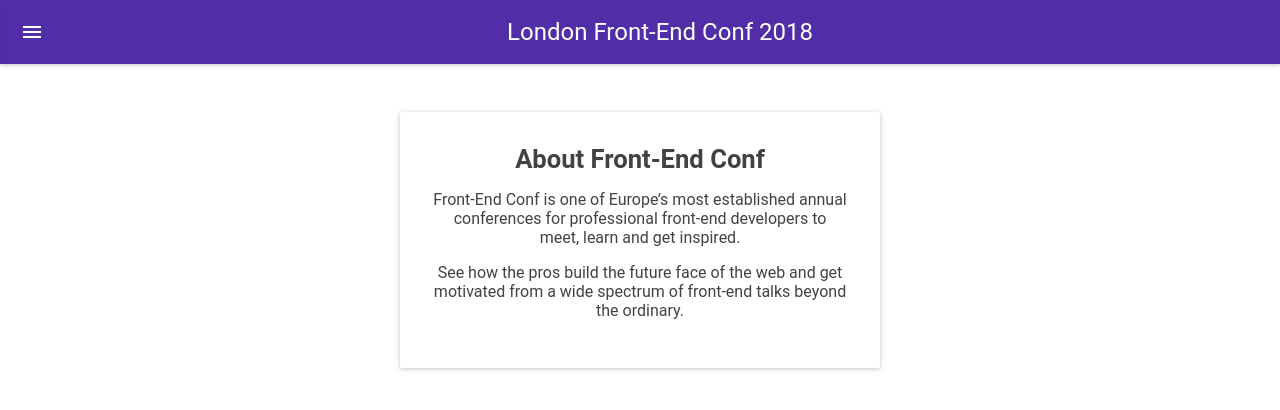
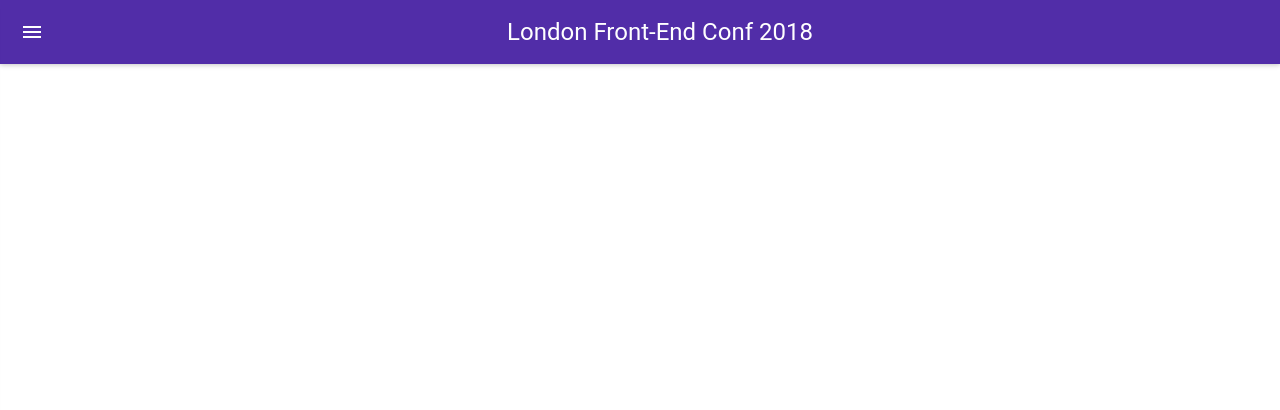
Before and after one commit to PiotrBerebecki/london-front-end-conf-registration-form, a React (Create React App) app: page /about in a window 1280 px wide. Shown: the top 410 px of the page. Built offline with nearby package versions, Linux system fonts and the light colour scheme; what react-tap-event-plugin would draw is missing.

Commit message:
Remove about view

```diff
--- a/src/AboutView.css
+++ /dev/null
@@ -1,24 +0,0 @@
-.about-view__container {
-  margin-left: auto;
-  margin-right: auto;
-  width: 90%;
-  max-width: 30em;
-}
-
-.about__container {
-  margin-top: 3rem;
-  width: 100%;
-  padding: 2rem;
-  text-align: center;
-}
-
-.about__title {
-  margin-bottom: 1rem;
-  font-size: 1.6rem;
-}
-
-.about__msg {
-  color: #424242;
-  font-size: 1rem;
-  margin-bottom: 1rem;
-}
--- a/src/AboutView.js
+++ /dev/null
@@ -1,22 +0,0 @@
-import React from 'react';
-import Paper from 'material-ui/Paper';
-
-import './AboutView.css';
-
-const AboutView = () => (
-  <div className="about-view__container">
-    <Paper className="about__container" zDepth={1}>
-      <h2 className="about__title">
-        About Front-End Conf
-      </h2>
-      <p className="about__msg">
-        Front-End Conf is one of Europe’s most established annual conferences for professional front-end developers to meet, learn and get inspired.
-      </p>
-      <p className="about__msg">
-        See how the pros build the future face of the web and get motivated from a wide spectrum of front-end talks beyond the ordinary.
-      </p>
-    </Paper>
-  </div>
-);
-
-export default AboutView;
--- a/src/App.js
+++ b/src/App.js
@@ -4,7 +4,6 @@
 import Header from './Header';
 import MainContent from './MainContent';
 import HomeView from './HomeView';
-import AboutView from './AboutView';
 import RegistrationView from './RegistrationView';
 import './app.css';
 
@@ -52,9 +51,6 @@
               <Route exact path="/" component={HomeView} />
             </MainContent>
             <MainContent>
-              <Route path="/about" component={AboutView} />
-            </MainContent>
-            <MainContent>
               <Route path="/register" component={RegistrationView} />
             </MainContent>
           </div>
--- a/src/Header.js
+++ b/src/Header.js
@@ -6,7 +6,6 @@
 import Drawer from 'material-ui/Drawer';
 import MenuItem from 'material-ui/MenuItem';
 import ActionHome from 'material-ui/svg-icons/action/home';
-import ActionInfoOutline from 'material-ui/svg-icons/action/info-outline';
 import NotificationEventAvailable
   from 'material-ui/svg-icons/notification/event-available';
 
@@ -62,19 +61,6 @@
           </NavLink>
 
           <NavLink
-            to="/about"
-            className="nav__link"
-            activeClassName="nav__link--active"
-          >
-            <MenuItem
-              onTouchTap={this.handleClose}
-              leftIcon={<ActionInfoOutline />}
-            >
-              About
-            </MenuItem>
-          </NavLink>
-
-          <NavLink
             to="/register"
             className="nav__link"
             activeClassName="nav__link--active"
```
